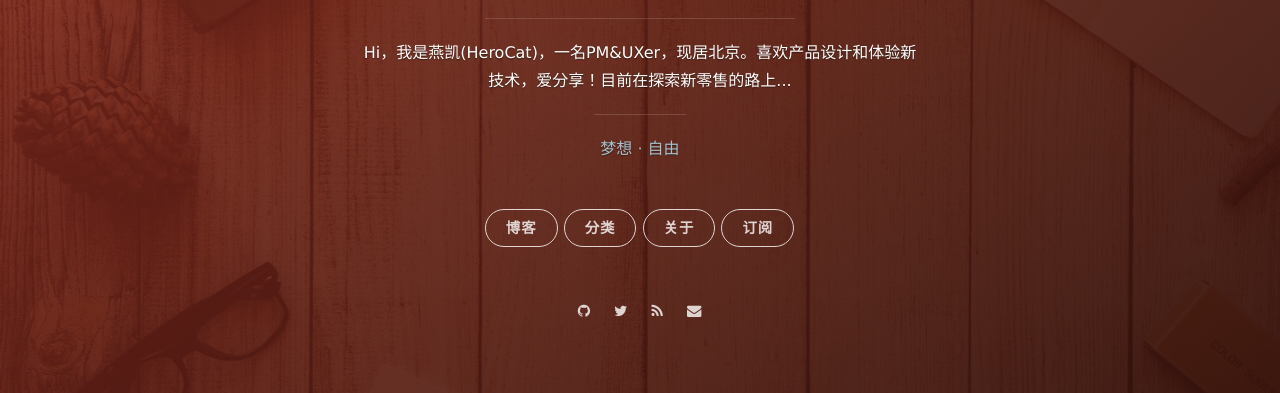
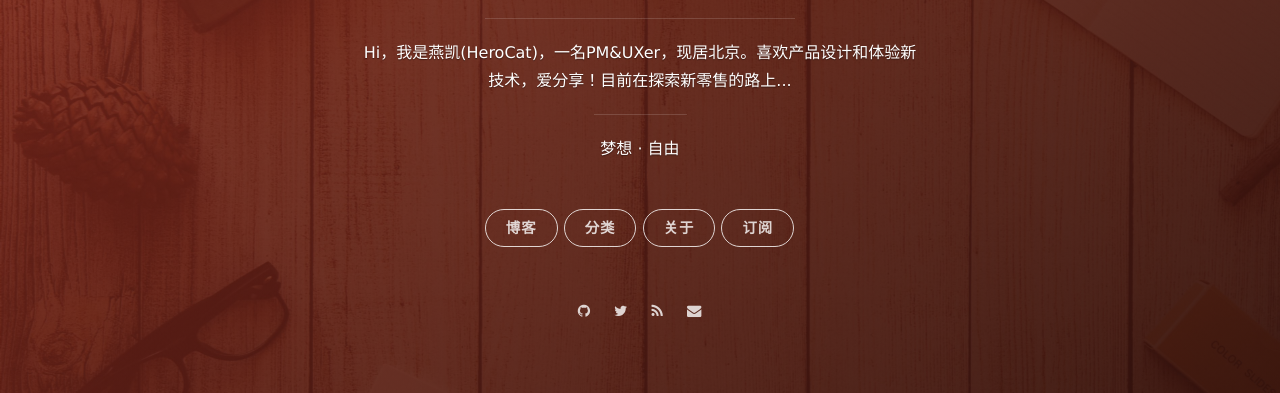
Before and after one commit to HeroCat/herocat.github.io, a Jekyll site: the page built from index.html, in a window 1280 px wide. Shown: the part 369-762 px from the top of the page. Built offline with Jekyll 4.4.1, drawn with Linux system fonts in a browser that asks for light colours; nearby versions of some CDN libraries; the list of posts is cut into pages by our own code.

Commit message:
no message

```diff
--- a/_config.yml
+++ b/_config.yml
@@ -1,7 +1,7 @@
 # Basic
 title: HeroCat
 subtitle: PM & UXer
-welcome_message: <a target="_blank" href="http://blog.herocat.cn"><font size="3" color="#A5C1CD">梦想 · 自由</a>
+welcome_message: <a target="_blank" href="http://blog.herocat.cn">梦想 · 自由</a>
 description: Hi，我是燕凯(HeroCat)，一名PM&UXer，现居北京。喜欢产品设计和体验新技术，爱分享！目前在探索新零售的路上...
 creator: <a href="http://blog.herocat.cn">@herocat</a>
 
```
